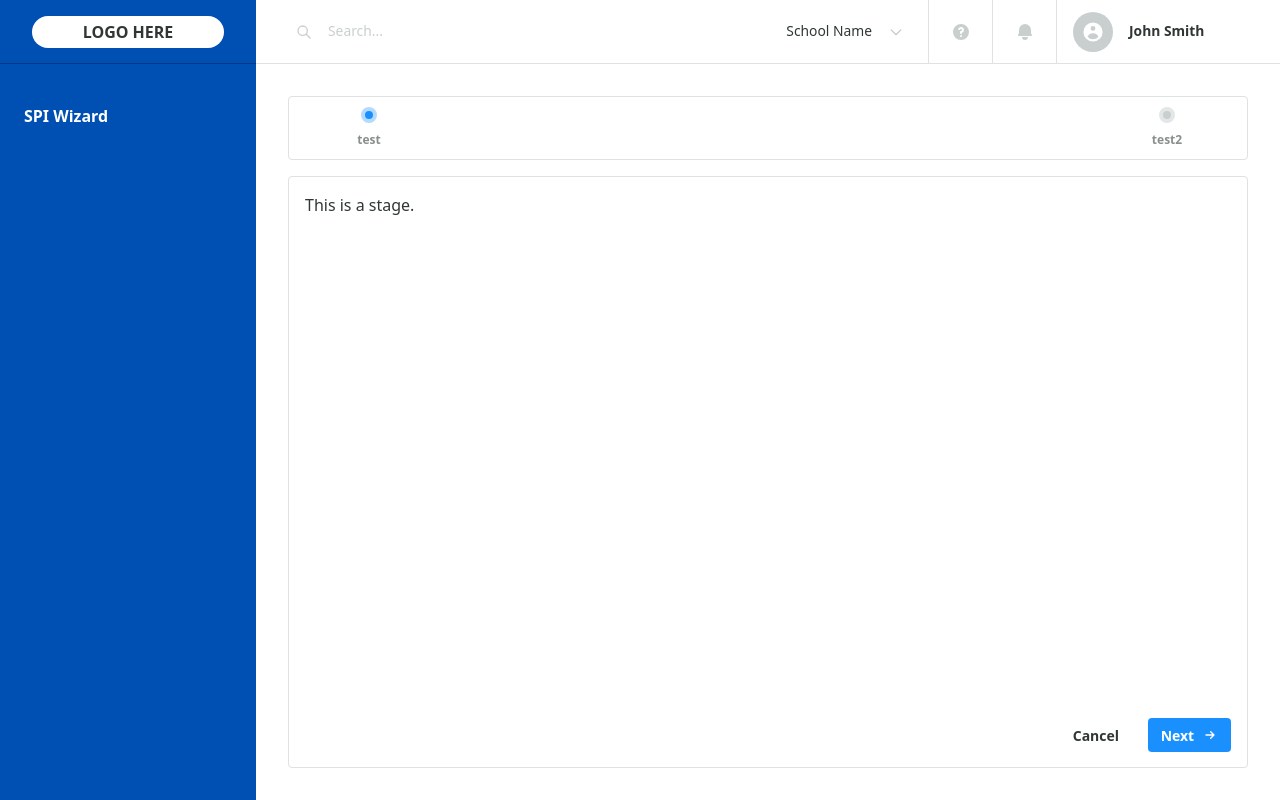
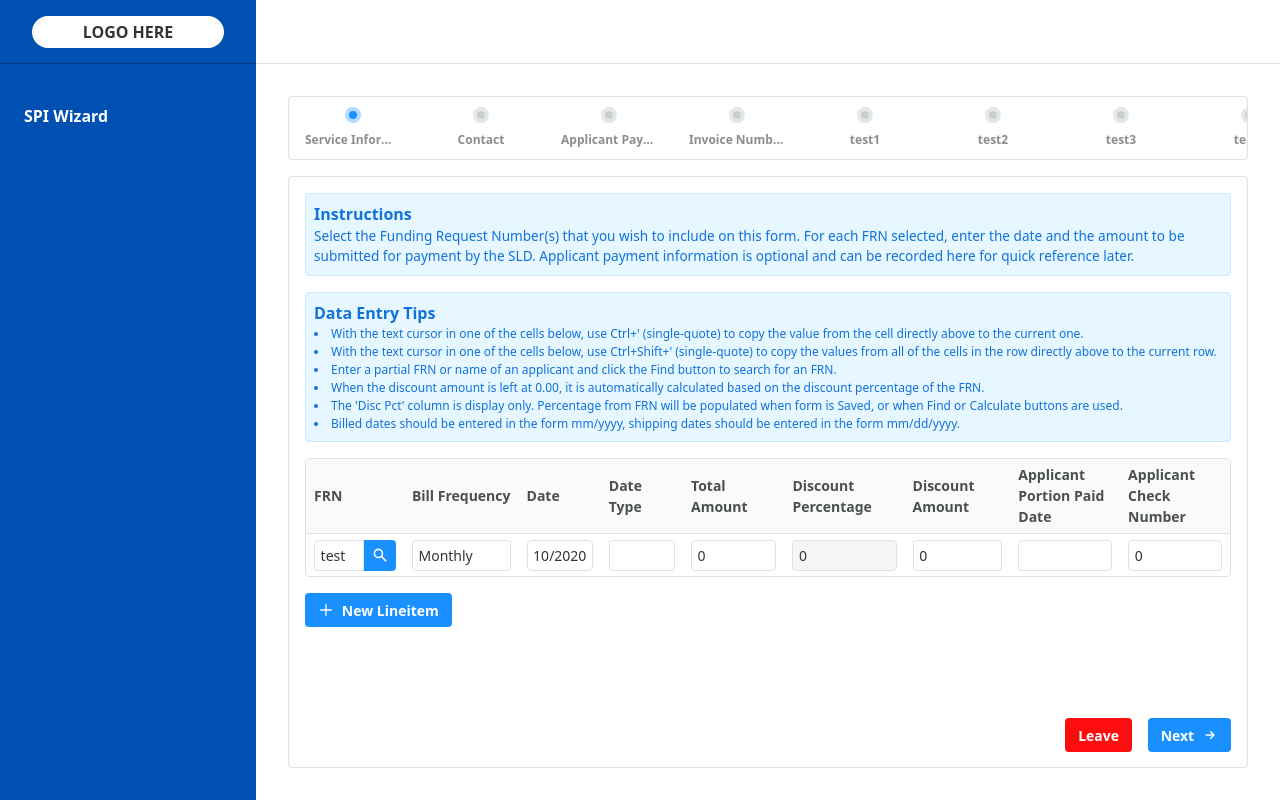
Before and after one commit to ffl-kbass/wizard, a Next.js app: page /SPI in a window 1280 px wide. Built offline with nearby package versions, Linux system fonts and the light colour scheme.

Commit message:
responsiveness

```diff
--- /dev/null
+++ b/Components/Modal/Styles.ts
@@ -0,0 +1,80 @@
+import styled from 'styled-components'
+
+export const ModalWrapp = styled.div`
+	position: absolute;
+	top: 0;
+	left: 0;
+	right: 0;
+	bottom: 0;
+	background-color: hsl(44, 0%, 0%, 15%);
+	z-index: 50;
+	display: flex;
+	align-items: center;
+	justify-content: center;
+
+	>div {
+		width: 100%;
+		padding: 1.5rem;
+		background-color: hsl(126, 0%, 100%);
+
+		@media (min-width: 1024px) {
+			width: 30rem;
+			border-radius: .25rem;
+		}
+
+		h1 {
+			font-weight: 600;
+			font-size: 1.25rem;
+			line-height: 1.75rem;
+		}
+		p {
+			margin-top: .5rem;
+			font-size: 0.875rem;
+			line-height: 1.25rem;
+		}
+	}
+`;
+
+export const ButtonWrapp = styled.div`
+	margin-top: 1rem;
+	height: 100%;
+	display: flex;
+	justify-content: flex-end;
+	align-items: center;
+	button:last-child {
+		border-radius: .25rem;
+		padding: .4rem .8rem;
+		background-color: hsl(209, 100%, 55%);
+		color: #ffffff;
+		font-weight: 600;
+		font-size: .875rem;
+		margin-left: 1rem;
+		:hover {
+			background-color: hsl(209, 100%, 65%)
+		}
+	}
+	button {
+		background-color: hsl(360, 98%, 52%);
+		color: hsl(0, 0%, 100%);
+		:hover {
+			background-color: hsl(360, 98%, 65%)
+		}
+	}
+	button,a {
+		border-radius: .25rem;
+		padding: .4rem .8rem;
+		font-weight: 600;
+		font-size: .875rem;
+		display: flex;
+		align-items: center;
+		svg {
+			:first {
+				margin-right: .5rem;
+			}
+			:last-of-type {
+				margin-left: .5rem;
+			}
+			height: 1rem;
+		}
+	}
+`;
--- /dev/null
+++ b/Components/Modal/index.tsx
@@ -0,0 +1,37 @@
+import React, { useEffect, useRef } from 'react'
+import { useRouter } from 'next/router'
+import { ModalWrapp, ButtonWrapp } from './Styles'
+
+interface ModalData {
+  show?: boolean;
+  onClickClose?: any;
+  path?: string;
+}
+
+const Modal: React.FC<ModalData> = ({onClickClose, path, show}) => {
+	const router = useRouter();
+	const modal = useRef()
+
+	const leave = () => {
+		router.push(path)
+	}
+
+	return (
+		(show ?
+			<ModalWrapp>
+				<div ref={modal}>
+					<h1>Cancel Form</h1>
+					<p>Are you sure you want to leave this form? All your progess will be lost.</p>
+					<ButtonWrapp>
+						<button onClick={leave}>Leave</button>
+						<button onClick={onClickClose}>Resume</button>
+					</ButtonWrapp>
+				</div>
+			</ModalWrapp>
+			:
+			null
+		)
+	)
+}
+
+export default Modal
--- a/Components/SPI/Wizard/ServiceInformation/Styles.ts
+++ b/Components/SPI/Wizard/ServiceInformation/Styles.ts
@@ -5,13 +5,20 @@ export const TableWrapp = styled.div`
 	border: 1px hsl(180, 5%, 88%) solid;
 	border-radius: .25rem;
 	max-height: 18rem;
+	width: 100%;
 	overflow-y: scroll;
+	overflow-x: auto;
+
 	input {
 		padding: .25rem .35rem;
 	}
 `;
 
 export const Table = styled.table`
+	border-collapse: collapse;
+	border-spacing: 0;
+	width: 100%;
+
 	th, td {
 		padding: .35rem .5rem;
 		text-align: left;
@@ -23,6 +30,41 @@ export const Table = styled.table`
 	}
 	th, tr:not(:last-child) {
 		border-bottom: 1px hsl(180, 5%, 88%) solid;
+	}
+
+	@media (max-width: 1024px) {
+		table, thead, tbody, th, td, tr {
+			display: block;
+		}
+
+		thead tr {
+			position: absolute;
+			top: -9999px;
+			left: -9999px;
+		}
+
+		td {
+			border: none;
+			position: relative;
+			padding-left: 50%;
+		}
+
+		td:before {
+			position: absolute;
+			top: 6px;
+			left: 6px;
+			width: 45%;
+			padding-right: 10px;
+			white-space: nowrap;
+			font-weight: bold;
+			overflow: hidden;
+			text-overflow: ellipsis;
+		}
+
+		/*
+		Label the data
+		*/
+		td:before { content: attr(data-content); }
 	}
 `;
 
--- a/Components/SPI/Wizard/ServiceInformation/index.tsx
+++ b/Components/SPI/Wizard/ServiceInformation/index.tsx
@@ -49,10 +49,6 @@ const ServiceInformation: React.FC = () => {
 		);
 	}
 
-	const test = () => {
-		console.log(lineItems)
-	}
-
   return (
 	<>
 		<Information>
@@ -92,7 +88,7 @@ const ServiceInformation: React.FC = () => {
 				<tbody>
 					{lineItems.map((item, index) =>
 						<tr key={index}>
-							<td>
+							<td data-content="FRN">
 								<InputAndButton>
 									<Input type="text" value={item.frn} onChange={(e) => updateItem(index, 'frn', e.target.value)}/>
 									<button>
@@ -102,28 +98,28 @@ const ServiceInformation: React.FC = () => {
 									</button>
 								</InputAndButton>
 							</td>
-							<td>
+							<td data-content="Bill Frequency">
 								<Input type="text" value={item.billFrequency} onChange={(e) => updateItem(index, 'billFrequency', e.target.value)}/>
 							</td>
-							<td>
+							<td data-content="Date">
 								<Input type="text" value={item.date} onChange={(e) => updateItem(index, 'date', e.target.value)}/>
 							</td>
-							<td>
+							<td data-content="Date Type">
 								<Input type="text" value={item.dateType} onChange={(e) => updateItem(index, 'dateType', e.target.value)}/>
 							</td>
-							<td>
+							<td data-content="Total Amount">
 								<Input type="number" value={item.totalAmount} onChange={(e) => updateItem(index, 'totalAmount', e.target.value)}/>
 							</td>
-							<td>
+							<td data-content="Discount Percentage">
 								<Input type="text" disabled value={item.discountPercentage} onChange={(e) => updateItem(index, 'discountPercentage', e.target.value)}/>
 							</td>
-							<td>
+							<td data-content="Discount Amount">
 								<Input type="number" value={item.discountAmount} onChange={(e) => updateItem(index, 'discountAmount', e.target.value)}/>
 							</td>
-							<td>
+							<td data-content="Applicant Portion Paid Date">
 								<Input type="text" value={item.applicationPortionPaidDate} onChange={(e) => updateItem(index, 'applicationPortionPaidDate', e.target.value)}/>
 							</td>
-							<td>
+							<td data-content="Applicant Check Number">
 								<Input type="text" value={item.applicantCheckNumber} onChange={(e) => updateItem(index, 'applicantCheckNumber', e.target.value)}/>
 							</td>
 						</tr>
--- a/Components/Wizard/Staging/Styles.ts
+++ b/Components/Wizard/Staging/Styles.ts
@@ -3,6 +3,7 @@ import styled from 'styled-components'
 export const StageWrapp = styled.div`
 	width: 100%;
 	height: 4rem;
+	flex: none;
 	display: flex;
 	overflow:hidden;
 `;
@@ -28,17 +29,11 @@ export const StageContent = styled.div`
 	position: absolute;
 	width: 100%;
 	height: 100%;
-	padding: 0 1rem;
 	display: flex;
 	flex-direction: row;
 	flex-wrap: none;
-	justify-content: space-between;
+	justify-content: flex-start;
 	align-items: center;
-
-	@media (max-width: 768px) {
-		flex-wrap: wrap;
-		height: auto;
-	}
 `;
 
 interface StageProps {
@@ -53,9 +48,6 @@ export const Stage = styled.button<StageProps>`
 	margin: .5rem;
 	border-radius: .25rem;
 	position: relative;
-	:first-of-type {
-		/* margin-left: 3rem; */
-	}
 
 	:hover {
 		background-color: hsl(213, 100%, 98%);
--- a/Components/Wizard/Staging/index.tsx
+++ b/Components/Wizard/Staging/index.tsx
@@ -1,4 +1,4 @@
-import React, { useEffect, useState } from 'react'
+import React, { useEffect, useRef, useState } from 'react'
 import {
 	StageWrapp,
 	StageContentWrapp,
@@ -16,13 +16,15 @@ interface StagingData {
 const Staging: React.FC<StagingData> = ({stages, stagePos, onClickValue}) => {
 	const [styles, setStyles] = useState<any>({})
 	const [hasPage] = useState<boolean>(stages.length > 7)
+	const stage = useRef<any>()
 
 	useEffect(() => {
 		if(hasPage){
-			// 7 is the max number of stages that will fit before overflowing
-			if(((stages.length - 7) * 2) -.5 > stagePos){
+			//128 is the size of stage cell
+			let elements = Math.floor(stage.current.offsetWidth / 128);
+			if(stagePos + elements - 1 <= stages.length){
 				setStyles({
-					left: -64 * stagePos,
+					left: -128 * (stagePos - (stagePos == 0 ? 0 : 1)),
 				})
 			}
 		}
@@ -31,7 +33,7 @@ const Staging: React.FC<StagingData> = ({stages, stagePos, onClickValue}) => {
   return (
 	  <StageWrapp>
 		<StageContentWrapp>
-			<StageContent style={styles}>
+			<StageContent style={styles} ref={stage}>
 			{stages.map((stage, index) =>
 				<Stage key={index} active={(stagePos >= index)} onClick={onClickValue(index)}>
 					<div/>
--- a/Components/Wizard/Styles.ts
+++ b/Components/Wizard/Styles.ts
@@ -6,17 +6,26 @@ export const PageWrapp = styled.div`
 	display: grid;
 	grid-template-rows: 4rem auto;
 	grid-row-gap: 1rem;
+	overflow: auto;
+
+	@media (min-width: 1024px) {
+		overflow: hidden;
+	}
 `;
 
 export const WizardWrapp = styled.div`
 	height: 100%;
 	width: 100%;
 	display: grid;
-	grid-template-rows: auto 2rem;
+	grid-template-rows: auto 4rem;
 	padding: 1rem;
 	border-radius: .25rem;
 	border: 1px hsl(180, 5%, 88%) solid;
 	background-color: #ffffff;
+
+	>div {
+		width: 100%;
+	}
 `;
 
 export const ButtonWrapp = styled.div`
@@ -24,6 +33,7 @@ export const ButtonWrapp = styled.div`
 	display: flex;
 	justify-content: flex-end;
 	align-items: center;
+	padding-top: 2rem;
 	button:last-child {
 		border-radius: .25rem;
 		padding: .4rem .8rem;
@@ -36,6 +46,20 @@ export const ButtonWrapp = styled.div`
 			background-color: hsl(209, 100%, 65%)
 		}
 	}
+	button.cancelled {
+		background-color: hsl(360, 98%, 52%);
+		color: hsl(0, 0%, 100%);
+		:hover {
+			background-color: hsl(360, 98%, 65%)
+		}
+	}
+	button.finished {
+		background-color: hsl(126, 75%, 43%);
+		color: hsl(0, 0%, 100%);
+		:hover {
+			background-color: hsl(126, 75%, 50%)
+		}
+	}
 	button,a {
 		border-radius: .25rem;
 		padding: .4rem .8rem;
@@ -43,9 +67,6 @@ export const ButtonWrapp = styled.div`
 		font-size: .875rem;
 		display: flex;
 		align-items: center;
-		:hover {
-			background-color: hsl(0, 0%, 95%)
-		}
 		svg {
 			:first {
 				margin-right: .5rem;
@@ -54,6 +75,11 @@ export const ButtonWrapp = styled.div`
 				margin-left: .5rem;
 			}
 			height: 1rem;
+		}
+	}
+	button {
+		:hover {
+			background-color: hsl(0, 0%, 95%)
 		}
 	}
 `;
@@ -160,3 +186,12 @@ export const Button = styled.button`
 	font-weight: 600;
 	font-size: .875rem;
 `;
+
+export const Dialog = styled.div`
+	position: absolute;
+	left: 0;
+	right: 0;
+	top: 0;
+	bottom: 0;
+
+`;
--- a/Components/Wizard/index.tsx
+++ b/Components/Wizard/index.tsx
@@ -1,6 +1,6 @@
-import React, {useState} from 'react';
+import React, {useState, useEffect, createRef} from 'react';
 import Staging from './Staging'
-import Link from 'next/link'
+import Modal from '../Modal'
 import { WizardWrapp, PageWrapp, ButtonWrapp } from './Styles'
 
 interface WizardProps {
@@ -12,7 +12,9 @@ const Wizard: React.FC<WizardProps> = ({children, stageTitles}) => {
 	const [stageIndex, setStageIndex] = useState<number>(0)
 	const [stages] = useState<any[]>(React.Children.toArray(children))
 	const [stageData, setStageData] = useState<any[]>(stageTitles)
+	const [isOpen, setIsOpen] = useState<boolean>(false)
 	const handleOnClick = e => () => setStageIndex(e);
+	const wizard = createRef<any>();
 
 
 	const nextClick = () => {
@@ -27,15 +29,28 @@ const Wizard: React.FC<WizardProps> = ({children, stageTitles}) => {
 		}
 	};
 
+	const openModal = () => {
+		setIsOpen(true)
+	}
+
+	const closeModal = () => {
+		setIsOpen(false)
+	}
+
+	const finish = () => {
+
+	}
+
 	return (
 		<PageWrapp>
+			<Modal path="/" show={isOpen} onClickClose={closeModal}/>
 			<Staging
 				stages = {stageData}
 				stagePos = {stageIndex}
 				onClickValue={handleOnClick}
 			/>
 			<WizardWrapp>
-				<div>
+				<div ref={wizard}>
 					{(React.Children.count(children) == stageTitles.length ? stages[stageIndex] : 'Stages and Stage Titles must be equal.')}
 				</div>
 				<ButtonWrapp>
@@ -45,13 +60,15 @@ const Wizard: React.FC<WizardProps> = ({children, stageTitles}) => {
 							Previous
 						</button>
 						:
-						<Link href="/">
-							Cancel
-						</Link>
+						<button className="cancelled" onClick={openModal}>
+							Leave
+						</button>
 					)}
 					{(
 						stageIndex == stages.length - 1 ?
-						<button onClick={nextClick}>Finish</button>
+						<button className="finished" onClick={finish}>
+							Finish
+						</button>
 						:
 						<button onClick={nextClick}>
 							Next
--- a/Components/Wrapper/styles.ts
+++ b/Components/Wrapper/styles.ts
@@ -19,8 +19,12 @@ export const MainContent = styled.div`
 
 export const Content = styled.div`
 	width: 100%;
-	padding: 2rem;
+	padding: .5rem;
 	overflow-y: auto;
+
+	@media (min-width: 1024px) {
+		padding: 2rem;
+	}
 `;
 
 export const NavBar = styled.div`
@@ -108,12 +112,16 @@ export const Account = styled.div`
 `;
 
 export const SideBar = styled.div`
+	display: none;
 	flex: none;
 	height: 100%;
 	width: 16rem;
-	display: grid;
 	grid-template-rows: 4rem auto;
 	background-color: hsl(213, 100%, 35%);
+
+	@media (min-width: 1024px) {
+		display: grid;
+	}
 `;
 
 export const SideBarContent = styled.ul`
--- a/package.json
+++ b/package.json
@@ -9,8 +9,10 @@
     "lint": "next lint"
   },
   "dependencies": {
+    "@headlessui/react": "^1.4.1",
     "@types/styled-components": "^5.1.12",
     "babel-preset-next": "^1.4.0",
+    "gsap": "^3.7.1",
     "next": "11.1.0",
     "react": "17.0.2",
     "react-dom": "17.0.2",
--- a/pages/SPI.tsx
+++ b/pages/SPI.tsx
@@ -1,21 +1,32 @@
 import Head from 'next/head'
 import Wizard from '../Components/Wizard'
+import ServiceInformation from '../Components/SPI/Wizard/ServiceInformation';
+import Contact from '../Components/SPI/Wizard/Contact';
+import ApplicantPayment from '../Components/SPI/Wizard/ApplicantPayment';
+import InvoiceNumber from '../Components/SPI/Wizard/InvoiceNumber';
 
-export default function SPI() {
+export default function Home() {
   return (
       <>
         <Head>
           <title>Create Next App</title>
         </Head>
         <Wizard
-          stageTitles={['test','test2']}
+          stageTitles={['Service Information','Contact','Applicant Payment','Invoice Number', 'test1', 'test2', 'test3', 'test4', 'test5', 'test6', 'test7', 'test8', 'test9']}
         >
-          <div>
-            This is a stage.
-          </div>
-          <div>
-            This is a second stage
-          </div>
+          <ServiceInformation/>
+          <Contact />
+          <ApplicantPayment/>
+          <InvoiceNumber/>
+          <div>test</div>
+          <div>test2</div>
+          <div>test3</div>
+          <div>test4</div>
+          <div>test5</div>
+          <div>test6</div>
+          <div>test7</div>
+          <div>test8</div>
+          <div>test9</div>
         </Wizard>
       </>
   )
--- a/pages/_app.tsx
+++ b/pages/_app.tsx
@@ -20,6 +20,7 @@ function MyApp({ Component, pageProps }) {
     <>
       <Head>
         <title>Home Page</title>
+        <meta name="viewport" content="width=device-width, initial-scale=1" />
       </Head>
       <PageWrapp>
         <SideBar>
@@ -34,7 +35,7 @@ function MyApp({ Component, pageProps }) {
         </SideBar>
         <MainContent>
           <NavBar>
-            <School>
+            {/* <School>
               <div>
                 <svg xmlns="http://www.w3.org/2000/svg" className="h-6 w-6" fill="none" viewBox="0 0 24 24" stroke="currentColor">
                   <path strokeLinecap="round" strokeLinejoin="round" strokeWidth={2} d="M21 21l-6-6m2-5a7 7 0 11-14 0 7 7 0 0114 0z" />
@@ -65,7 +66,7 @@ function MyApp({ Component, pageProps }) {
                 </svg>
               </div>
               <p>John Smith</p>
-            </Account>
+            </Account> */}
           </NavBar>
           {/* Everything above here is really just a facade, it's not actually meant to do anything, and because of that does not require any dynamic components. */}
           <Content>
```
Also changed, not shown: 1 other file (tests, documents, lock files or other folders).
